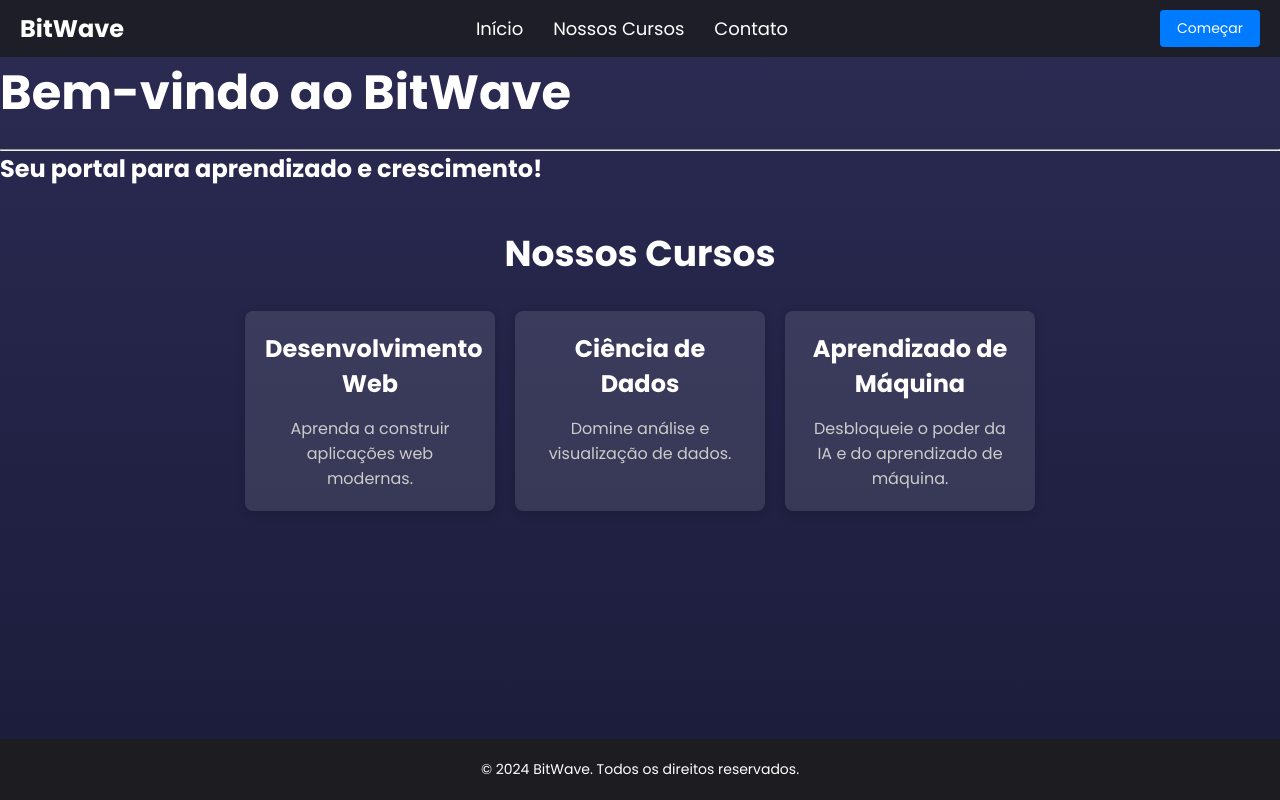
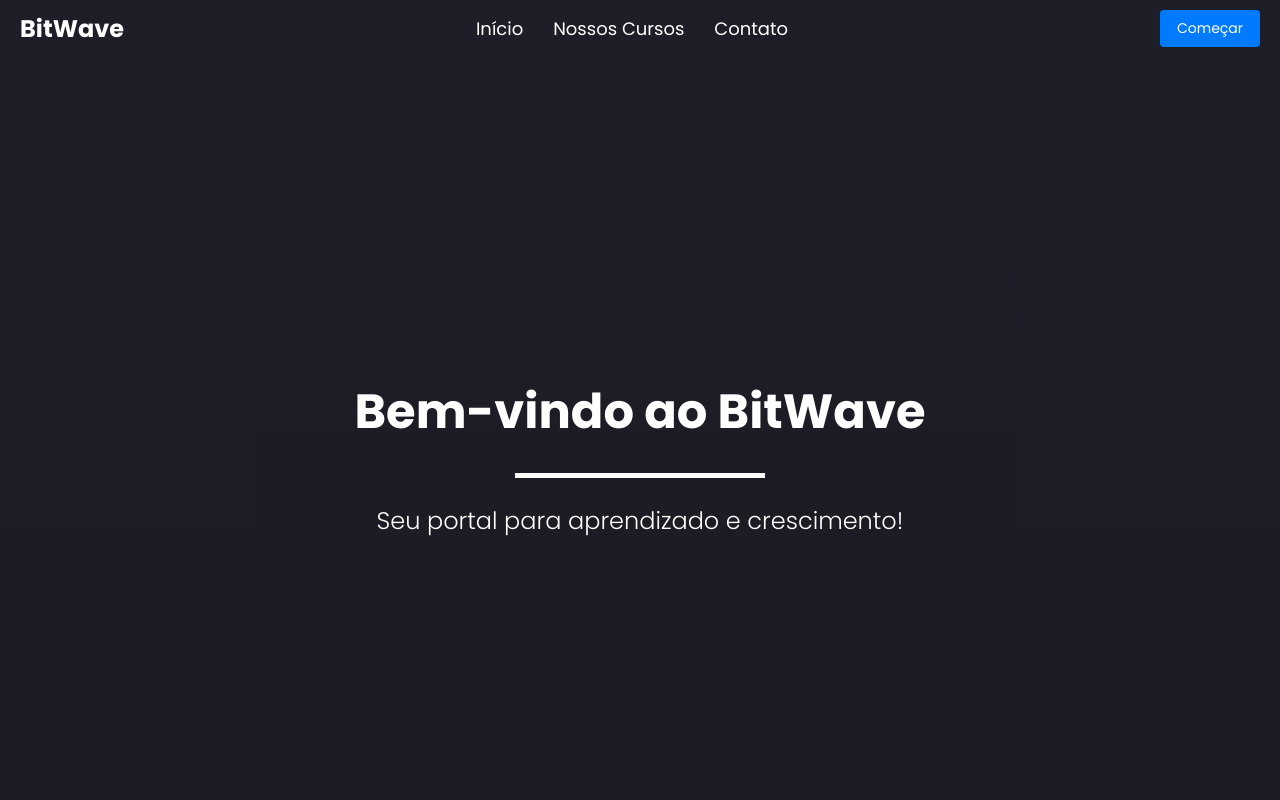
Before and after one commit to pedroportales/BitWave, a React (Vite) app: page / in a window 1280 px wide. Built offline with nearby package versions, Linux system fonts and the light colour scheme.

Commit message:
Update styles.css

```diff
--- a/src/pages/home/styles.css
+++ b/src/pages/home/styles.css
@@ -1,3 +1,16 @@
+html, body {
+    margin: 0;
+    height: 100%;
+    overflow-x: hidden; /* Remove scroll lateral */
+}
+
+.home {
+    font-family: Arial, sans-serif;
+    height: 100%;
+    display: flex;
+    flex-direction: column;
+}
+
 .navbar {
     width: 100%;
     display: flex;
@@ -5,16 +18,8 @@
     justify-content: space-between;
     backdrop-filter: blur(10px);
     padding: 10px 20px;
+    z-index: 1000;
 }
-
-
-.logo {
-    color: #fff;
-    font-size: 24px;
-    font-weight: bold;
-    margin-right: 20px;
-}
-
 
 .navbar nav {
     flex-grow: 1;
@@ -31,15 +36,6 @@
 
 .navbar nav ul li {
     margin: 0 15px;
-    position: relative;
-}
-
-.navbar nav ul li a {
-    color: #fff;
-    text-decoration: none;
-    font-size: 18px;
-    position: relative;
-    padding: 5px 0;
 }
 
 .navbar nav ul li a {
@@ -94,41 +90,37 @@
 .get-started-btn:hover {
     background-color: #0056b3;
 }
-
-z .hero-section {
+.hero-section {
+    min-height: 100vh;
+    display: flex;
+    flex-direction: column;
+    justify-content: center;
+    align-items: center;
+    text-align: center;
     background-color: rgba(28, 28, 30, 0.8);
-    padding: 60px 20px;
-    text-align: center;
-    backdrop-filter: blur(10px);
+    padding: 0 20px;
 }
 
-.hero-section h1 {
-    font-size: 48px;
+.intro h1 {
+    font-size: 3em;
+    font-weight: 700;
     margin-bottom: 20px;
-    font-weight: bold;
+    color: #fff;
 }
 
-.hero-section p {
-    font-size: 24px;
-    margin-bottom: 30px;
+.intro h2 {
+    font-size: 1.5em;
+    font-weight: 300;
+    color: #fff;
 }
 
-.hero-section button {
-    background-color: #007bff;
-    color: #fff;
+hr {
+    margin: 25px auto;
     border: none;
-    padding: 15px 30px;
-    border-radius: 4px;
-    font-size: 18px;
-    cursor: pointer;
-    transition: background-color 0.3s ease;
+    border-top: 5px solid #fff;
+    width: 250px;
 }
 
-.hero-section button:hover {
-    background-color: #0056b3;
-}
-
-/* Seção de Cursos */
 .courses-section {
     padding: 40px 20px;
     text-align: center;
@@ -144,7 +136,6 @@ z .hero-section {
     justify-content: center;
     flex-wrap: wrap;
     gap: 20px;
-
 }
 
 .course-card {
@@ -160,33 +151,15 @@ z .hero-section {
     transform: translateY(-5px);
 }
 
-.course-card h3 {
-    font-size: 24px;
-    margin-bottom: 15px;
-}
-
-.course-card p {
-    font-size: 16px;
-    color: #ccc;
-}
-
+/* Footer fixo */
 .footer {
     text-align: center;
     padding: 20px;
     background-color: rgba(28, 28, 30, 0.9);
     color: #fff;
     font-size: 14px;
-    position: absolute;
-    bottom: 0;
+    position: relative; /* Ou fixed se preferir */
+    bottom: 0; /* Se for fixed, mantenha isso */
     width: 100%;
+    margin-top: auto; /* Adicione isso se o footer estiver no final */
 }
-
-a {
-    text-decoration: none;
-    cursor: pointer;
-    color: #fff;
-}
-
-a:hover {
-    text-decoration: underline;
-}
```
